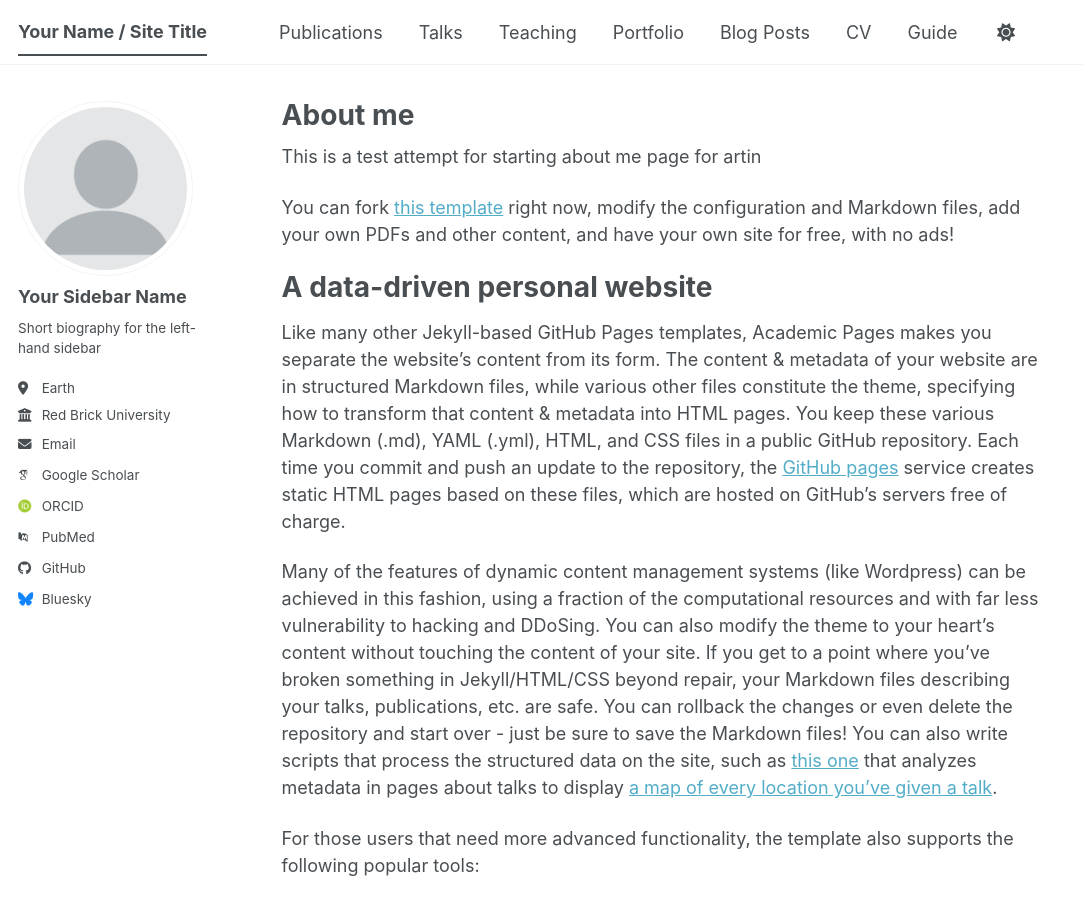
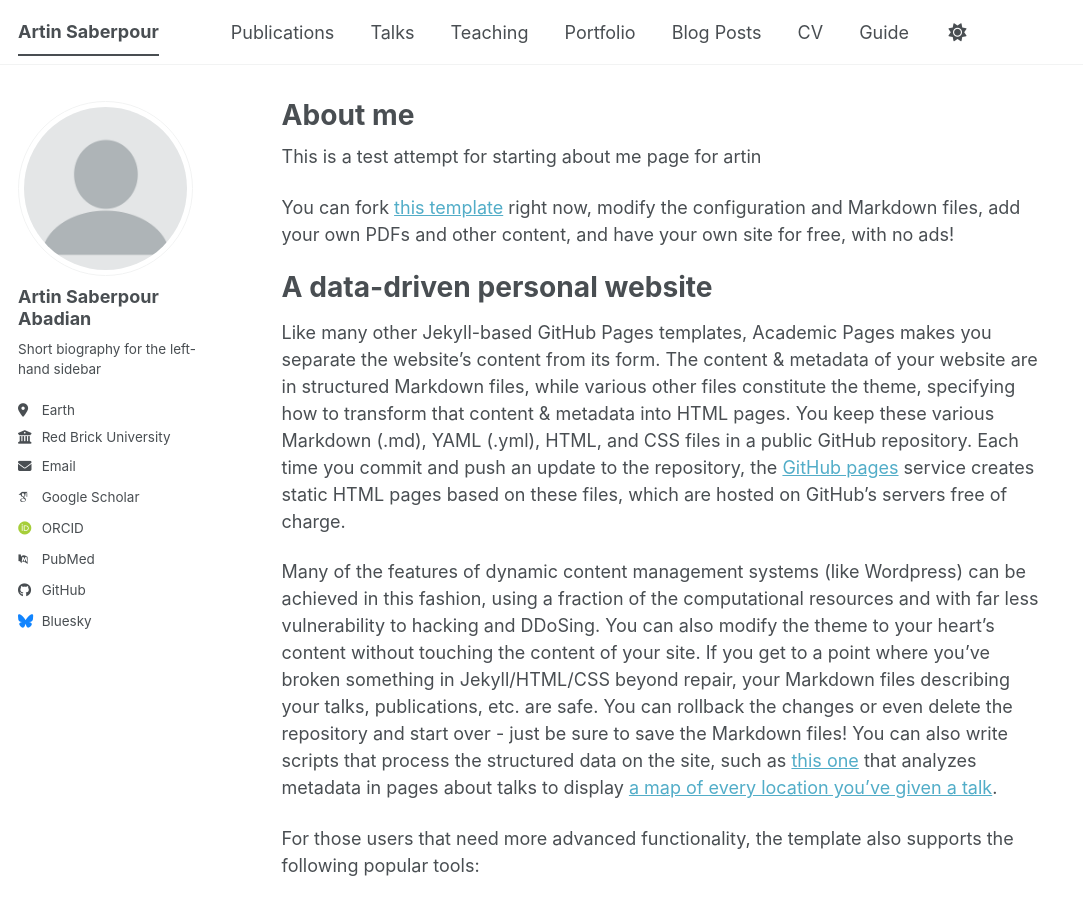
Before and after one commit to artin-saberpour/artin-saberpour.github.io, a Jekyll site: the page built from _pages/about.md, in a window 1280 px wide and 900 px high. Shown: the whole window, without its empty margins (0-1083 px from the left). Built offline with Jekyll 4.4.1, drawn with Linux system fonts in a browser that asks for light colours; some web fonts are replaced; a script bundle is joined from its source files by our own code; library files that are not in the unit come from our copies.

Commit message:
Update site title and author name in config

```diff
--- a/_config.yml
+++ b/_config.yml
@@ -9,7 +9,7 @@
 # Basic Site Settings
 locale                   : "en-US"
 site_theme               : "default" # The available themes options are "default", "air", "sunrise", "mint", "dirt" and "contrast"
-title                    : "Your Name / Site Title"
+title                    : "Artin Saberpour"
 title_separator          : "-"
 name                     : &name "Your Name"
 description              : &description "Your Name's academic portfolio"   # Update this with a general description of your site, this is the default if not overridden by a page
@@ -24,7 +24,7 @@
 author:
   # Biographic information
   avatar           : "profile.png"
-  name             : "Your Sidebar Name"
+  name             : "Artin Saberpour Abadian"
   pronouns         : # example: "she/her"
   bio              : "Short biography for the left-hand sidebar"
   location         : "Earth"
```
